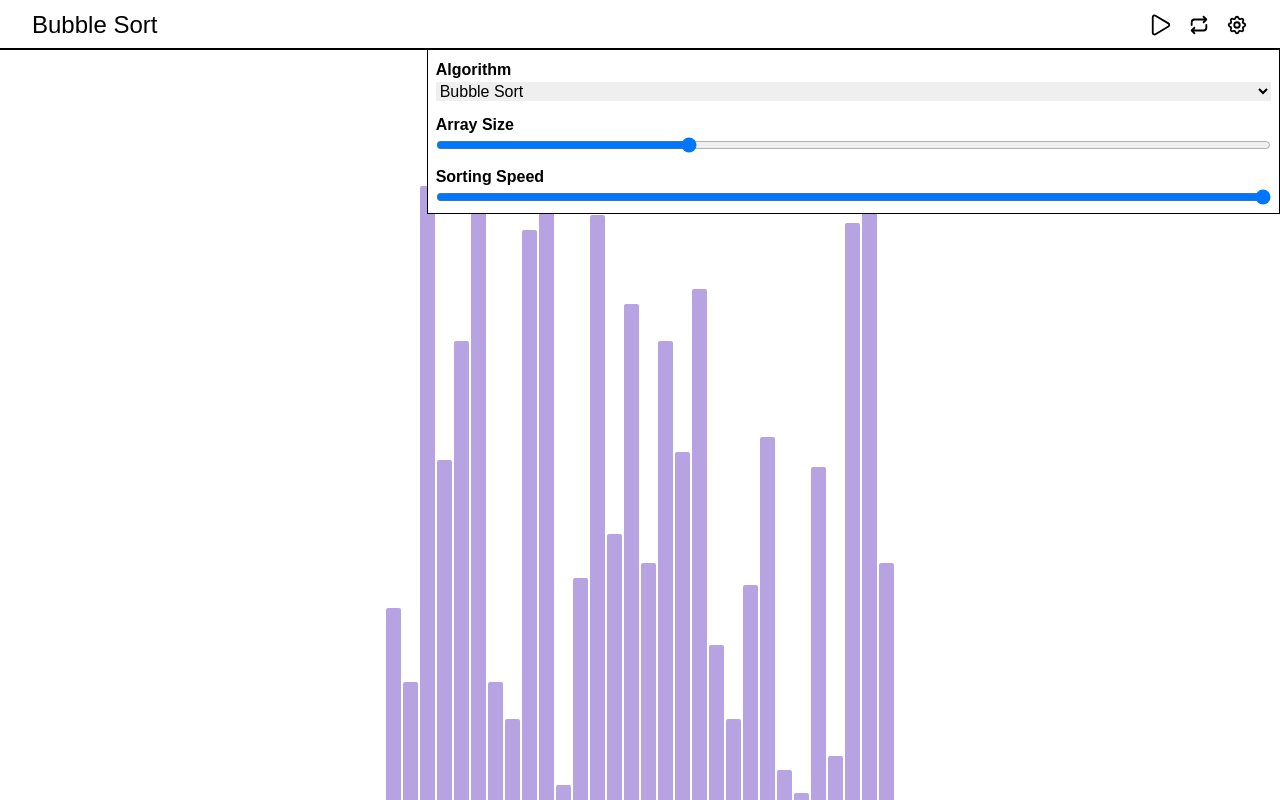
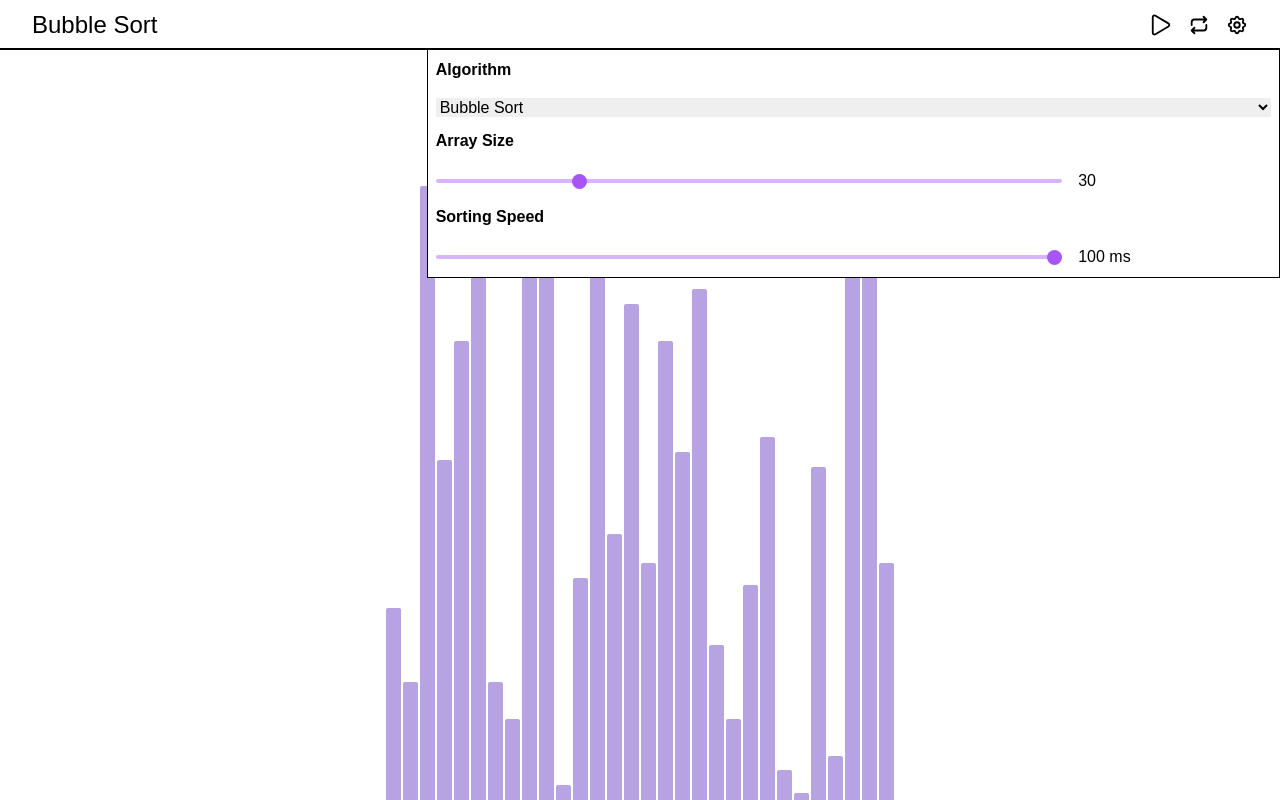
Before and after one commit to AkhilRobert/sortsight, a React (Vite) app: page / in a window 1280 px wide. Both pictures are taken after a click on the icon 1237 px from the left and 25 px from the top of the page. Built offline with nearby package versions, Linux system fonts and the light colour scheme; a web font is replaced by a local one.

Commit message:
styled the input slider

```diff
--- a/src/App.tsx
+++ b/src/App.tsx
@@ -46,7 +46,6 @@ const App = () => {
   useEffect(() => {
     // Don't update algorithm on initial render
     if (canUpdateAlgorithm.current) {
-      console.log("me");
       const fn = algorithms[algorithm];
       setGenerator(fn(data.list));
     } else {
@@ -126,26 +125,37 @@ const App = () => {
 
             <div className="input">
               <label htmlFor="arraySize">Array Size</label>
+              <div className="flex items-center gap-4">
                 <input
+                  className="w-9/12"
                   value={listLength}
                   onChange={(e) => {
                     setListLength(e.currentTarget.valueAsNumber);
                   }}
+                  min={10}
                   name="arraySize"
                   type="range"
                 />
+                <span>{listLength}</span>
+              </div>
             </div>
 
             <div className="input">
               <label htmlFor="timing">Sorting speed</label>
+
+              <div className="flex items-center gap-4">
                 <input
+                  className="w-9/12"
                   value={speed}
                   onChange={(e) => {
                     setSpeed(e.currentTarget.valueAsNumber);
                   }}
+                  min={10}
                   name="timing"
                   type="range"
                 />
+                <span>{speed} ms</span>
+              </div>
             </div>
           </div>
         )}
--- a/src/style.css
+++ b/src/style.css
@@ -23,9 +23,25 @@ html {
 }
 
 .input {
-  @apply flex flex-col;
+  @apply flex flex-col gap-4;
 }
 
 .input > label {
   @apply text-base capitalize font-bold;
 }
+
+input[type="range"] {
+  appearance: none;
+  height: 4px;
+  border-radius: 20px;
+
+  @apply bg-purple-300;
+}
+
+input[type="range"]::-webkit-slider-thumb {
+  -webkit-appearance: none;
+  height: 15px;
+  width: 15px;
+  border-radius: 50%;
+  @apply bg-purple-500;
+}
```
Lines whose indentation alone changed are shown as unchanged.
